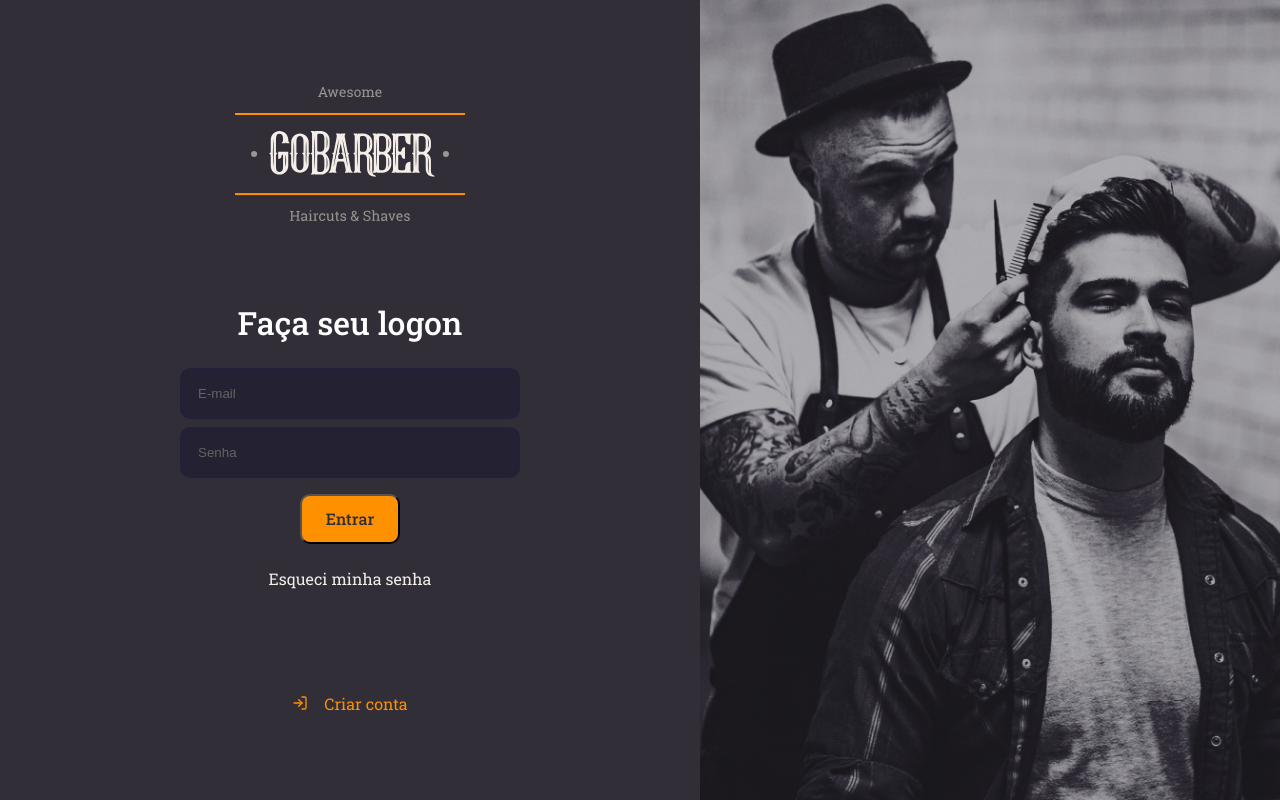
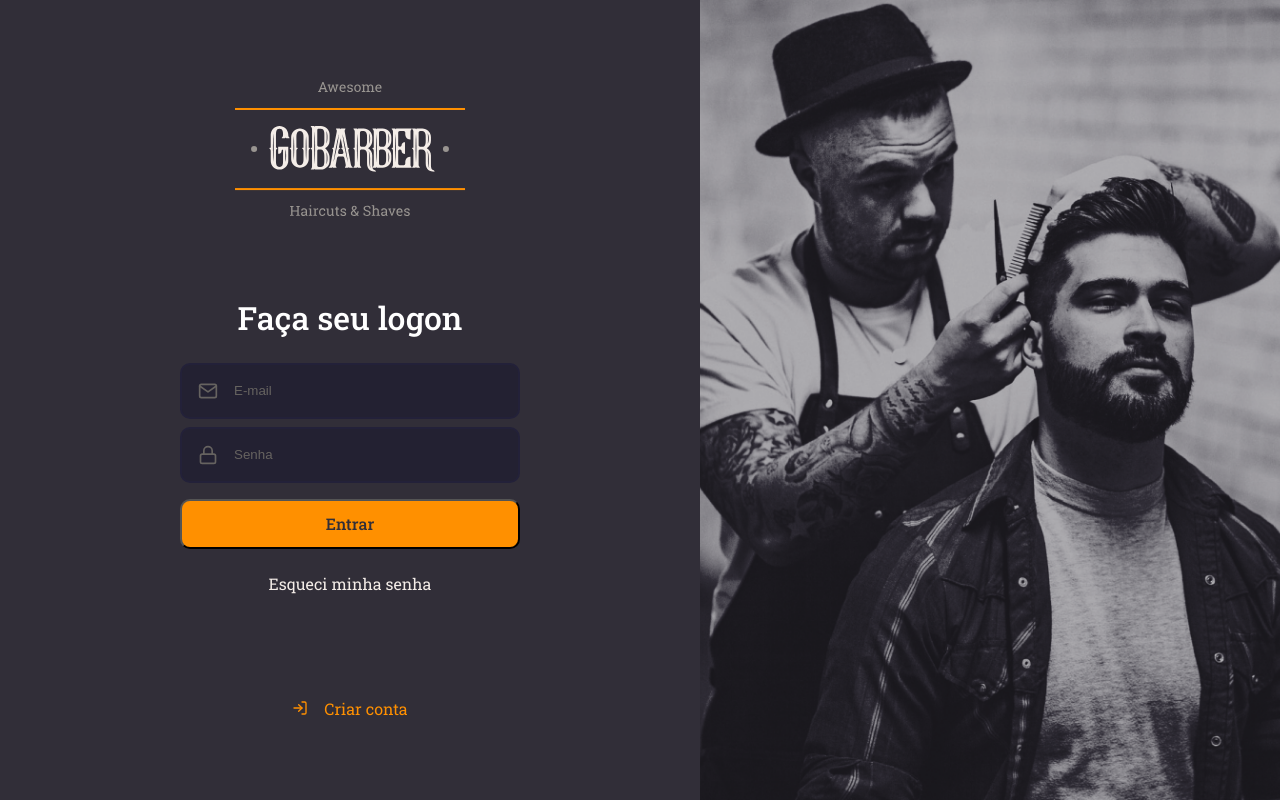
Before and after one commit to LuizAlexandreSilva/gobarber-web, a React (Create React App) app: page / in a window 1280 px wide. Built offline with nearby package versions, Linux system fonts and the light colour scheme.

Commit message:
add input & button components

```diff
--- /dev/null
+++ b/src/components/Button/index.tsx
@@ -0,0 +1,15 @@
+import React, { ButtonHTMLAttributes } from 'react';
+
+import { Container } from './styles';
+
+type ButtonProps = ButtonHTMLAttributes<HTMLButtonElement>;
+
+const Button: React.FC<ButtonProps> = ({ children, ...rest }) => {
+  return (
+    <Container type="button" {...rest}>
+      {children}
+    </Container>
+  );
+};
+
+export default Button;
--- /dev/null
+++ b/src/components/Button/styles.ts
@@ -0,0 +1,18 @@
+import styled from 'styled-components';
+import { shade } from 'polished';
+
+export const Container = styled.button`
+  background: #ff9000;
+  height: 50px;
+  border-radius: 10px;
+  padding: 0 16px;
+  color: #312e38;
+  width: 100%;
+  font-weight: 500;
+  margin-top: 16px;
+  transition: background-color 0.2s;
+
+  &:hover {
+    background-color: ${shade(0.2, '#ff9000')};
+  }
+`;
--- /dev/null
+++ b/src/components/Input/index.tsx
@@ -0,0 +1,20 @@
+import React, { InputHTMLAttributes } from 'react';
+import { IconBaseProps } from 'react-icons';
+
+import { Container } from './styles';
+
+interface InputProps extends InputHTMLAttributes<HTMLInputElement> {
+  name: string;
+  icon?: React.ComponentType<IconBaseProps>;
+}
+
+const Input: React.FC<InputProps> = ({ icon: Icon, ...rest }) => {
+  return (
+    <Container>
+      {Icon && <Icon size={20} />}
+      <input {...rest} />
+    </Container>
+  );
+};
+
+export default Input;
--- /dev/null
+++ b/src/components/Input/styles.ts
@@ -0,0 +1,32 @@
+import styled from 'styled-components';
+
+export const Container = styled.div`
+  background: #232132;
+  color: #f4ede8;
+  border-radius: 10px;
+  border: 2px solid #232139;
+  padding: 16px;
+  width: 100%;
+  color: #666360;
+
+  display: flex;
+  align-items: center;
+
+  & + div {
+    margin-top: 8px;
+  }
+
+  input {
+    background: transparent;
+    flex: 1;
+    border: 0;
+
+    &::placeholder {
+      color: #666360;
+    }
+  }
+
+  svg {
+    margin-right: 16px;
+  }
+`;
--- a/src/pages/SignIn/index.tsx
+++ b/src/pages/SignIn/index.tsx
@@ -1,7 +1,10 @@
 import React from 'react';
-import { FiLogIn } from 'react-icons/fi';
+import { FiLogIn, FiMail, FiLock } from 'react-icons/fi';
 
 import logo from '../../assets/logo.svg';
+
+import Input from '../../components/Input';
+import Button from '../../components/Button';
 
 import { Container, Content, Background } from './styles';
 
@@ -13,11 +16,16 @@
       <form>
         <h1>Faça seu logon</h1>
 
-        <input placeholder="E-mail" />
+        <Input name="email" icon={FiMail} placeholder="E-mail" />
 
-        <input type="password" placeholder="Senha" />
+        <Input
+          name="password"
+          icon={FiLock}
+          type="password"
+          placeholder="Senha"
+        />
 
-        <button type="submit">Entrar</button>
+        <Button type="submit">Entrar</Button>
 
         <a href="forgot">Esqueci minha senha</a>
       </form>
--- a/src/pages/SignIn/styles.ts
+++ b/src/pages/SignIn/styles.ts
@@ -27,39 +27,6 @@
 
     h1 {
       margin-bottom: 24px;
-    }
-
-    input {
-      background: #232132;
-      color: #f4ede8;
-      border-radius: 10px;
-      border: 2px solid #232139;
-      padding: 16px;
-      width: 100%;
-
-      &::placeholder {
-        color: #666360;
-      }
-
-      & + input {
-        margin-top: 8px;
-      }
-    }
-
-    button {
-      background: #ff9000;
-      height: 50px;
-      border-radius: 10px;
-      padding: 0 16px;
-      color: #312e38;
-      width: 100px;
-      font-weight: 500;
-      margin-top: 16px;
-      transition: background-color 0.2s;
-
-      &:hover {
-        background-color: ${shade(0.2, '#ff9000')};
-      }
     }
 
     a {
```
Also changed, not shown: .eslintrc.json.
